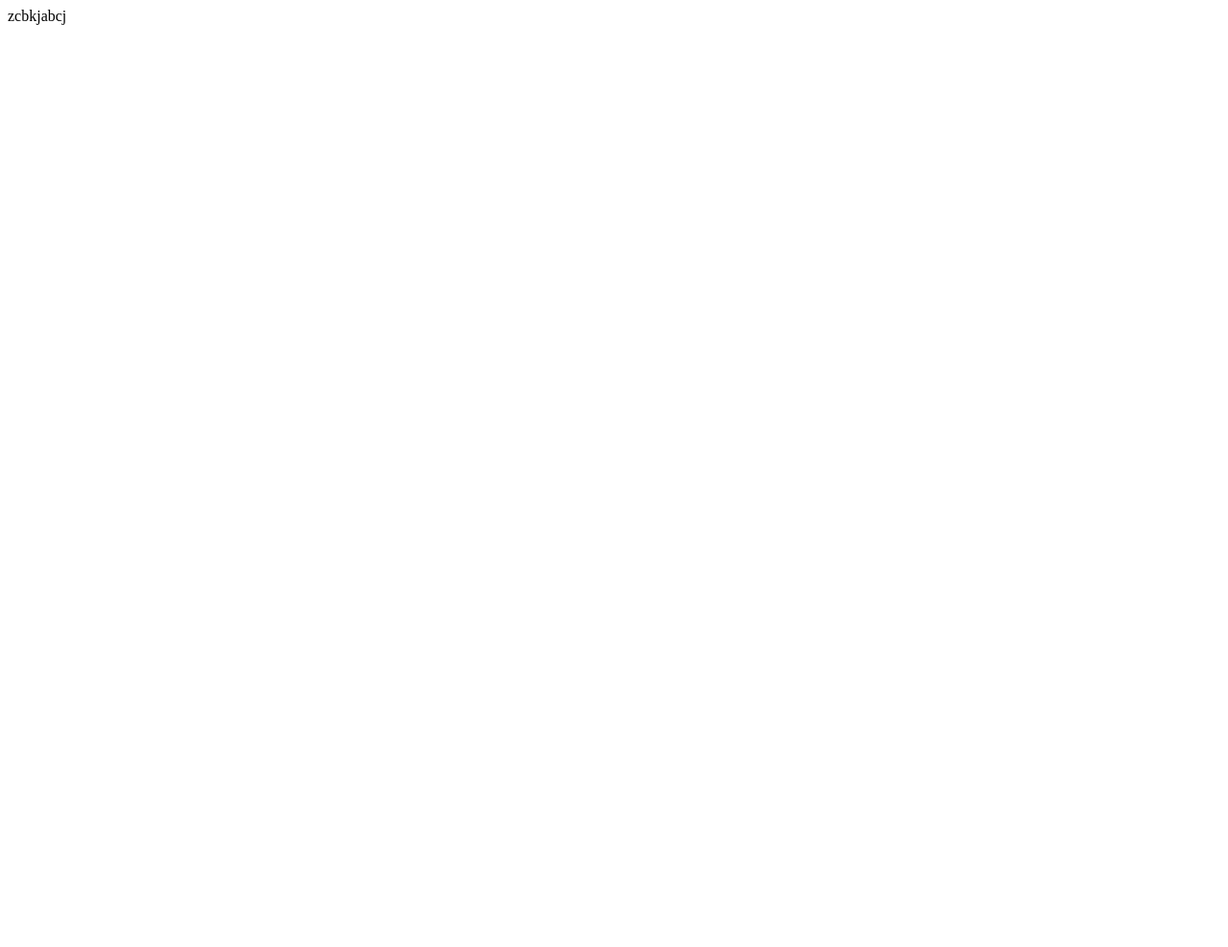
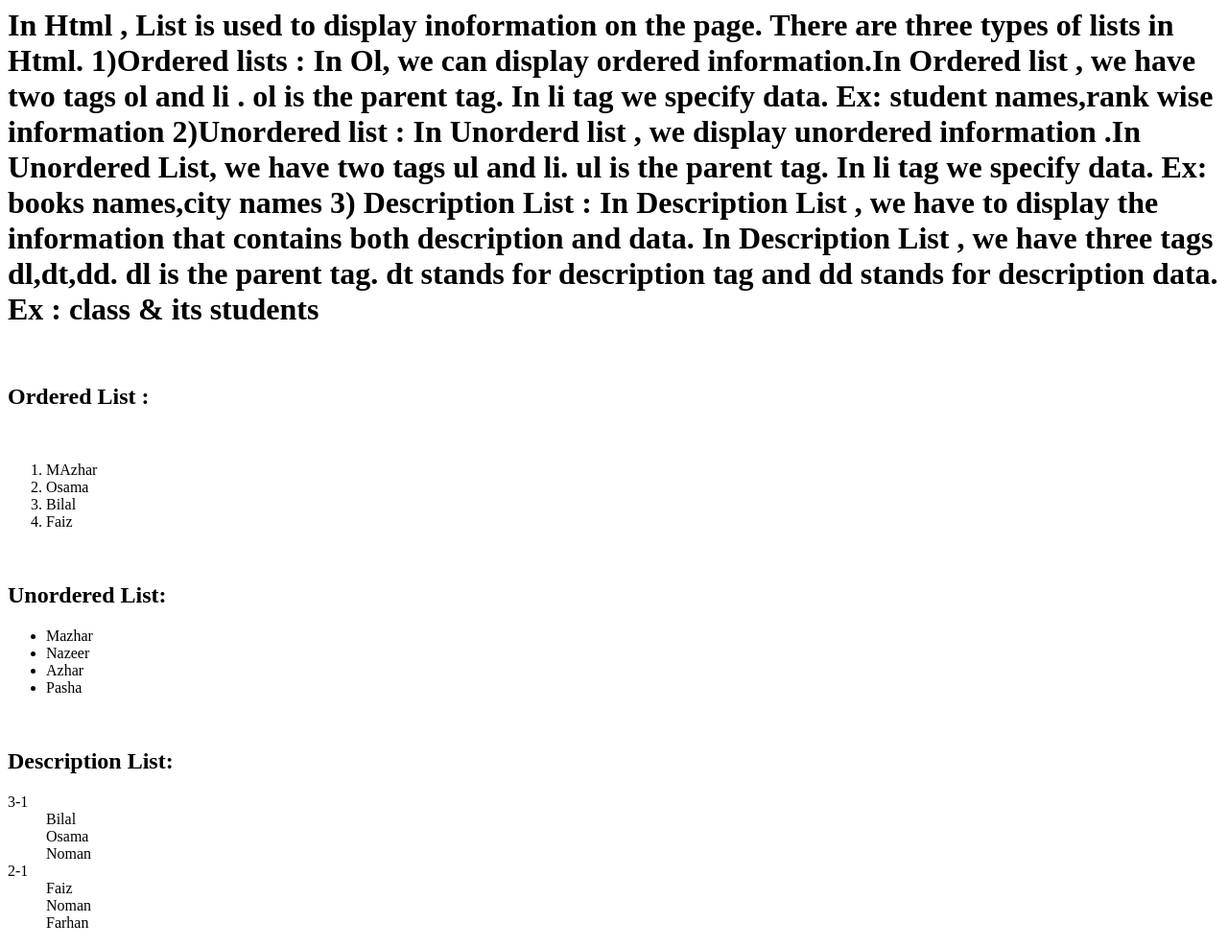
Before and after one commit to Mazhar-4321/3-1, a plain HTML site: page WT/Unit2/List.html in a window 1280 px wide. Shown: the whole page at 96% size. Before the commit the page ends 800 px from the top, so only its background shows below. Drawn offline with Linux system fonts and the light colour scheme.

Commit message:
Update List.html

```diff
--- a/WT/Unit2/List.html
+++ b/WT/Unit2/List.html
@@ -1 +1,52 @@
-zcbkjabcj
+<html>
+<head>
+<title>
+    Html List Example
+</title>
+</head>
+
+<body>
+    <h1>In Html , List is used to display inoformation on the page.
+        There are three types of lists in Html.
+        1)Ordered lists : In Ol, we can display ordered information.In Ordered list , we have two tags ol and li .
+        ol is the parent tag. In li tag we specify data. Ex: student names,rank wise information
+        2)Unordered list : In Unorderd list , we display unordered information .In Unordered List, we have two tags ul and li.
+        ul is the parent tag. In li tag we specify data. Ex: books names,city names
+        3) Description List : In Description List , we have to display the information that contains both description and data.
+        In Description List , we have three tags dl,dt,dd. dl is the parent tag. dt stands for description tag and dd stands for description data.
+        Ex : class & its students
+    </h1>
+   <br>
+<h2>Ordered List :</h2>
+</br>
+<ol>
+    <li>MAzhar</li>
+    <li> Osama</li>
+    <li> Bilal</li>
+    <li> Faiz</li>
+</ol>
+<br>
+<h2>Unordered List:</h2>
+<ul>
+    <li>Mazhar</li>
+    <li>Nazeer</li>
+    <li>Azhar</li>
+    <li>Pasha</li>
+</ul>
+<br>
+<h2>Description List:</h2>
+<dl>
+    <dt>
+       3-1
+    </dt>
+    <dd>Bilal</dd>
+    <dd>Osama</dd>
+    <dd>Noman</dd>
+    <dt>2-1</dt>
+    <dd>Faiz</dd>
+    <dd>Noman</dd>
+    <dd>Farhan</dd>
+</dl>
+</body>
+
+</html>
```
